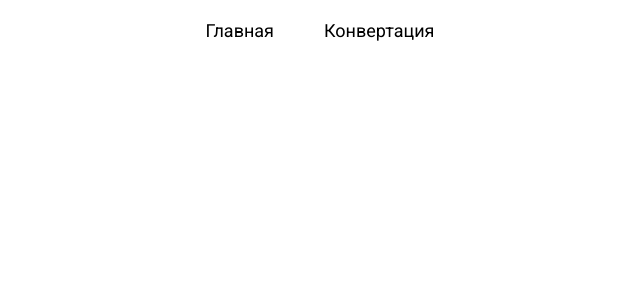
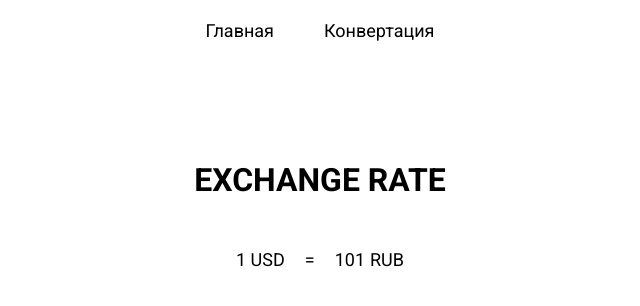
Before and after one commit to 24Skynet24/converter, a Vue app: page / in a window 1280 px wide. Shown: the top 306 px of the page, without its empty margins (320-960 px from the left). Built offline with nearby package versions, Linux system fonts and the light colour scheme.

Commit message:
add Home content

```diff
--- a/src/pages/HomePage.vue
+++ b/src/pages/HomePage.vue
@@ -1,7 +1,37 @@
 <script lang="ts" setup>
 
+import ExchangeCmp from "../components/ExchangeCmp.vue";
 </script>
 
 <template>
+  <section class="home_section flex-center">
+    <h1>exchange rate</h1>
+    <ul>
+      <li>
+        <exchange-cmp :currencyName="'RUB'" :currencyVal="101"/>
+      </li>
+    </ul>
+  </section>
+</template>
 
-</template>
+<style scoped lang="scss">
+
+.home_section {
+  width: 100%;
+  height: 100%;
+  flex-direction: column;
+  padding-top: 10rem;
+
+  h1 {
+    text-transform: uppercase;
+    margin-bottom: 5rem;
+    font-size: 3.2rem;
+  }
+
+  ul {
+    display: flex;
+    flex-direction: column;
+  }
+}
+
+</style>
```
